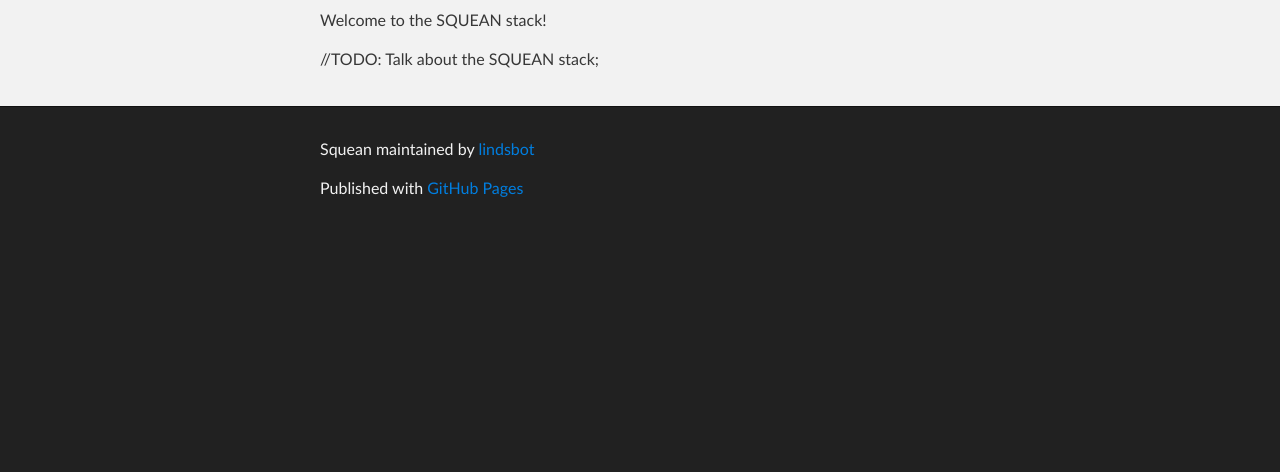
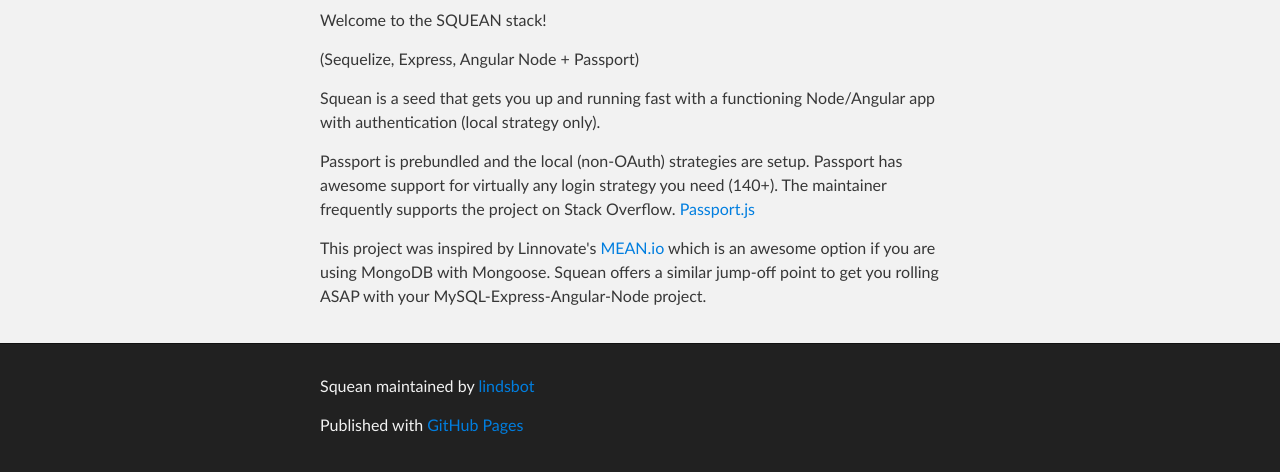
Before and after one commit to lindsbot/squean, a plain HTML site: page index.html in a window 1280 px wide. Shown: the part 252-724 px from the top of the page. Drawn offline with Linux system fonts and the light colour scheme.

Commit message:
Create gh-pages branch via GitHub

```diff
--- a/index.html
+++ b/index.html
@@ -33,7 +33,13 @@
       <section id="main_content" class="inner">
         <p>Welcome to the SQUEAN stack!</p>
 
-<p>//TODO: Talk about the SQUEAN stack;</p>
+<p>(Sequelize, Express, Angular Node + Passport)</p>
+
+<p>Squean is a seed that gets you up and running fast with a functioning Node/Angular app with authentication (local strategy only).</p>
+
+<p>Passport is prebundled and the local (non-OAuth) strategies are setup. Passport has awesome support for virtually any login strategy you need (140+). The maintainer frequently supports the project on Stack Overflow. <a href="http://passportjs.org/">Passport.js</a></p>
+
+<p>This project was inspired by Linnovate's <a href="http://www.mean.io/">MEAN.io</a> which is an awesome option if you are using MongoDB with Mongoose. Squean offers a similar jump-off point to get you rolling ASAP with your MySQL-Express-Angular-Node project.</p>
       </section>
     </div>
 
--- a/params.json
+++ b/params.json
@@ -1 +1 @@
-{"name":"Squean","tagline":"Sequelize-Express-Angular-Node seed","body":"Welcome to the SQUEAN stack!\r\n\r\n//TODO: Talk about the SQUEAN stack;","google":"","note":"Don't delete this file! It's used internally to help with page regeneration."}
+{"name":"Squean","tagline":"Sequelize-Express-Angular-Node seed","body":"Welcome to the SQUEAN stack!\r\n\r\n(Sequelize, Express, Angular Node + Passport)\r\n\r\nSquean is a seed that gets you up and running fast with a functioning Node/Angular app with authentication (local strategy only).\r\n\r\nPassport is prebundled and the local (non-OAuth) strategies are setup. Passport has awesome support for virtually any login strategy you need (140+). The maintainer frequently supports the project on Stack Overflow. [Passport.js](http://passportjs.org/)\r\n\r\nThis project was inspired by Linnovate's [MEAN.io](http://www.mean.io/) which is an awesome option if you are using MongoDB with Mongoose. Squean offers a similar jump-off point to get you rolling ASAP with your MySQL-Express-Angular-Node project.\r\n","google":"","note":"Don't delete this file! It's used internally to help with page regeneration."}
```
